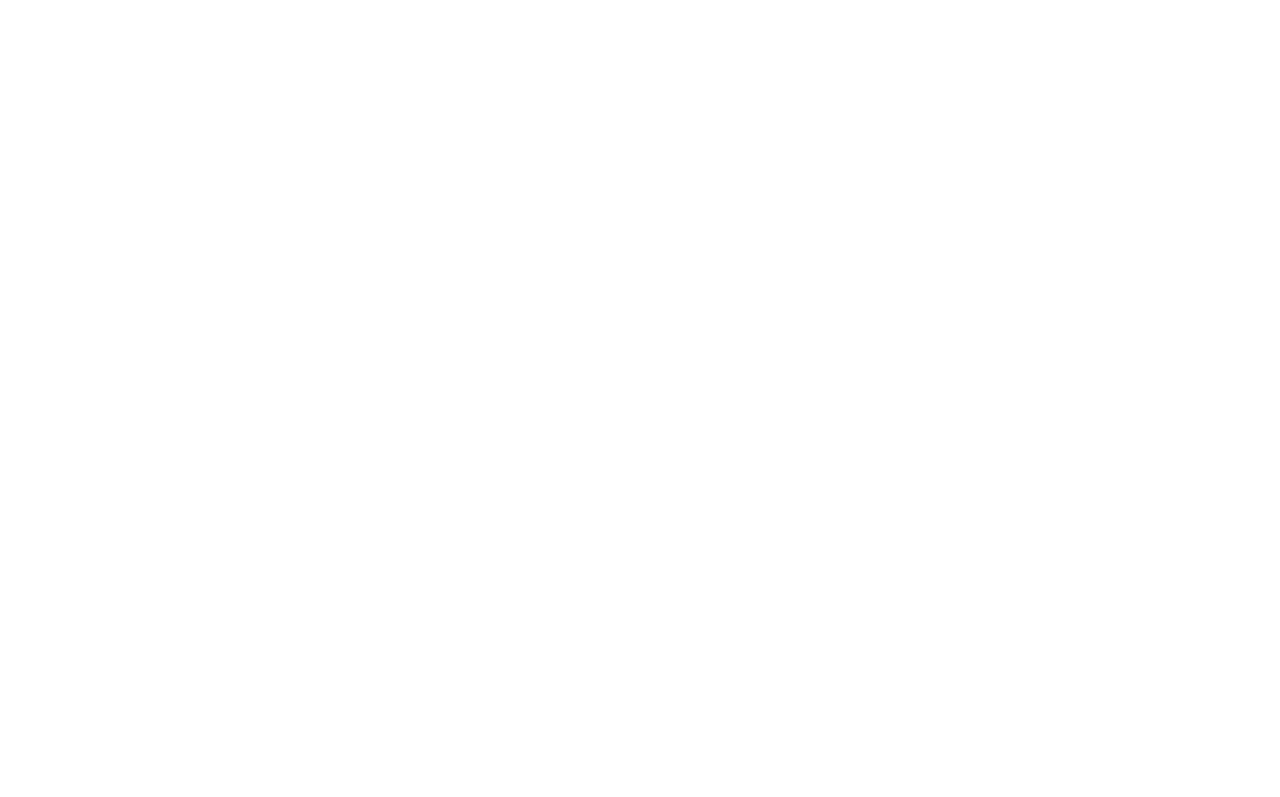
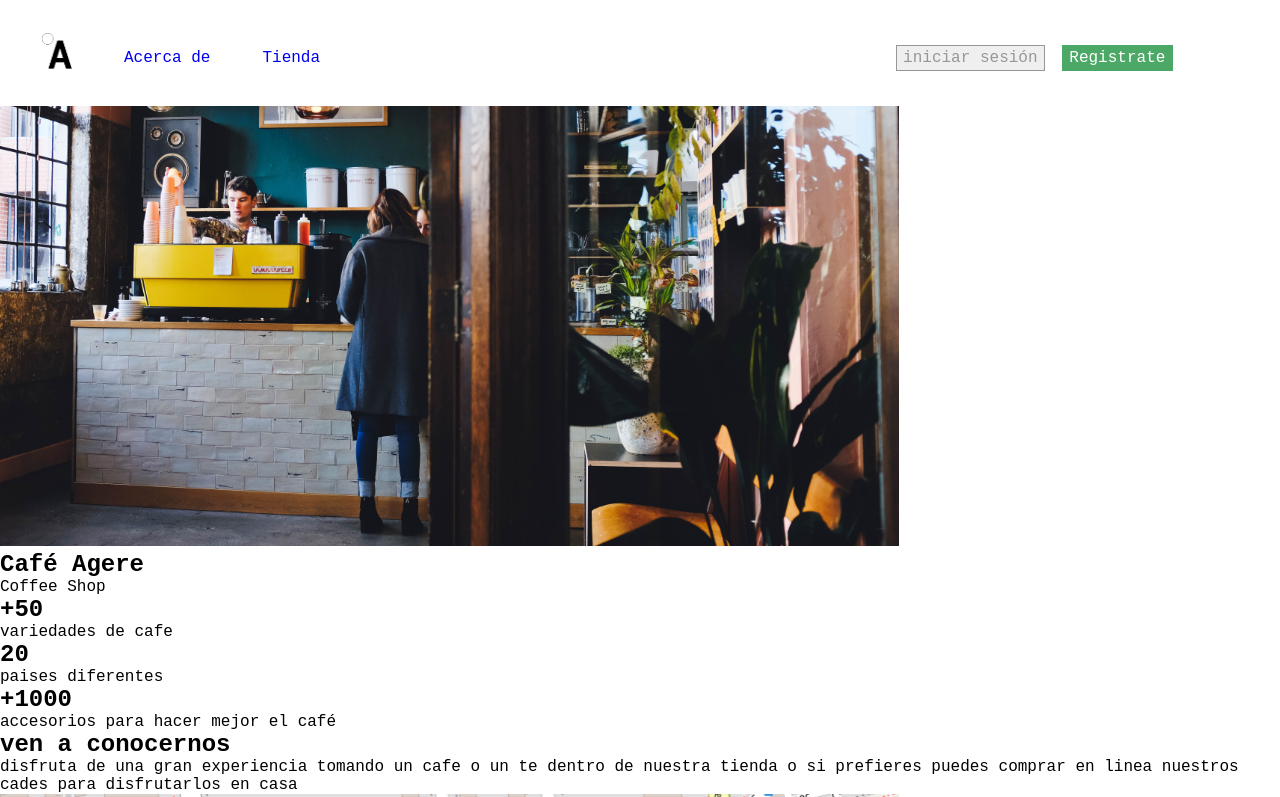
Before and after one commit to No-Igna/Cafeter-a-Agere, a plain HTML site: page index.html in a window 1280 px wide. Shown: the top 797 px of the page. Drawn offline with Linux system fonts and the light colour scheme; a web font is replaced by a local one.

Commit message:
navbar done

```diff
--- a/assets/sass/abstracts/_variables.scss
+++ b/assets/sass/abstracts/_variables.scss
@@ -1,18 +1,33 @@
+//colors scheme 1
 $white: #fff;
 $isabelline: #eeeded;
 $spanish-gray: #989797;
+//colors scheme 2
 $coral: #fa824c;
 $buff: #f1dd7b;
 $vanilla: #f5e7a1;
+//colors scheme 3
 $flame: #e4572e;
 $light-red-ochre: #e87554;
 $pastel-pink:#f2b2a0;
+//colors scheme 4
 $shiny-shamrock:#4ca866;
 $turquoise-green:#9dcfab;
 $pastel-gray:#bddfc7;
+//colors scheme 5
 $blue-de-france:#3c91e6;
 $blue-jeans:#5fa5ea;
 $jordy-blue:#82b9ef;
+//colors scheme 6
 $black:#000;
 $outer-space:#454545;
 $quick-silver:#a2a2a2;
+//typography
+$roboto: 'Roboto', sans-serif;
+$ptmono: 'PT mono', monospace;
+//font sizes
+$xxx-large:70px;
+$xx-large:40px;
+$x-large:30px;
+$large:18px;
+$medium:16px;
--- /dev/null
+++ b/assets/sass/base/_typography.scss
@@ -0,0 +1 @@
+@import url('https://fonts.googleapis.com/css2?family=PT+Mono&family=Roboto:ital,wght@0,100;0,300;0,400;0,500;0,700;0,900;1,100;1,300;1,400;1,500;1,700;1,900&display=swap');
--- a/assets/sass/components/_button.scss
+++ b/assets/sass/components/_button.scss
@@ -0,0 +1,29 @@
+.button{
+    font-size: $medium;
+    padding: .2rem .4rem;
+    margin: 1%;
+    &--primary{
+        border: solid $spanish-gray;
+        border-width: .1rem;
+        color: $spanish-gray;
+        transition: 100ms ease;
+        &:hover {
+            border: solid $outer-space;
+            border-width: .1rem;
+            color: $black;
+        }
+    }
+    &--secondary{
+        border: solid $shiny-shamrock;
+        background-color: $shiny-shamrock;
+        border-width: .1rem;
+        color: $white;
+        transition: 100ms ease;
+        &:hover {
+            border: solid $turquoise-green;
+            background-color: $turquoise-green;
+            border-width: .1rem;
+            color: $outer-space;
+        }
+    }
+}
--- /dev/null
+++ b/assets/sass/components/_links.scss
@@ -0,0 +1,6 @@
+.link{
+    font-family: $ptmono;
+    font-size: $medium;
+    margin-left: 32px;
+    text-decoration: none;
+}
--- a/assets/sass/layout/_header.scss
+++ b/assets/sass/layout/_header.scss
@@ -0,0 +1,18 @@
+.navbar{
+    width: 100%;
+    display: flex;
+    height: 6rem;
+    padding: 2rem;
+    align-items: center;
+    &__item{
+        padding: 10px;
+    }
+    &__img{
+        width: 1.875rem;
+    }
+    &__to-right{
+        width: 70%;
+        display: flex;
+        justify-content: end;
+    }
+}
--- a/assets/sass/main.scss
+++ b/assets/sass/main.scss
@@ -6,5 +6,8 @@
 // pages/
 // themes/
 @import 'abstracts/variables';
+@import 'base/typography';
+@import 'layout/header';
 @import 'components/button';
-@import 'layout/header';
+@import 'components/links';
+@import 'pages/page';
--- /dev/null
+++ b/assets/sass/pages/_page.scss
@@ -0,0 +1,9 @@
+*{
+    margin: 0;
+    padding: 0;
+    box-sizing: border-box;
+    font-family: "PT Mono", monospace;}
+body{
+    max-width: 1280px;
+    margin: 10px auto;
+}
--- a/index.html
+++ b/index.html
@@ -8,10 +8,48 @@
 </head>
 <body>
     <!--navbar-->
-    <nav>
-
+    <nav class="navbar">
+        <a href="#" class="navbar__item">
+            <img src="./assets/img/logo.png" alt="logo café agere" class="navbar__img">
+        </a>
+        <a href="#" class="navbar__item link">Acerca de</a>
+        <a href="#" class="navbar__item link">Tienda</a>
+        <div class="navbar__to-right">
+            <button class="button button--primary">iniciar sesión</button>
+            <button class="button button--secondary">Registrate</button>
+        </div>
     </nav>
-    <!--section-->
-    <section></section>
+    <!--section 1-->
+    <header class="header">
+        <img src="./assets/img/img-1.png" alt="mostrador de cafeteria">
+        <div class="card">
+            <h2>Café Agere</h2>
+            <p>Coffee Shop</p>
+        </div>
+        <div>
+            <div class="card">
+                <h2>+50</h2>
+                <p>variedades de cafe</p>
+            </div>
+            <div class="card">
+                <h2>20</h2>
+                <p>paises diferentes</p>
+            </div>
+            <div class="card">
+                <h2>+1000</h2>
+                <p>accesorios para hacer mejor el café</p>
+            </div>
+        </div>
+    </header>
+    <!--another section-->
+    <section>
+        <div>
+            <h2>ven a conocernos</h2>
+            <p>disfruta de una gran experiencia tomando un cafe o un te dentro de nuestra tienda o si prefieres puedes comprar en linea nuestros cades para disfrutarlos en casa</p>
+        </div>
+        <img src="./assets/img/img-4.png" alt="localizacion">
+        <img src="./assets/img/img-3.png" alt="granos de cafe">
+        <img src="./assets/img/img-2.png" alt="cafe">
+    </section>
 </body>
 </html>
```
Also changed, not shown: assets/css/main.css, 1 other file.
